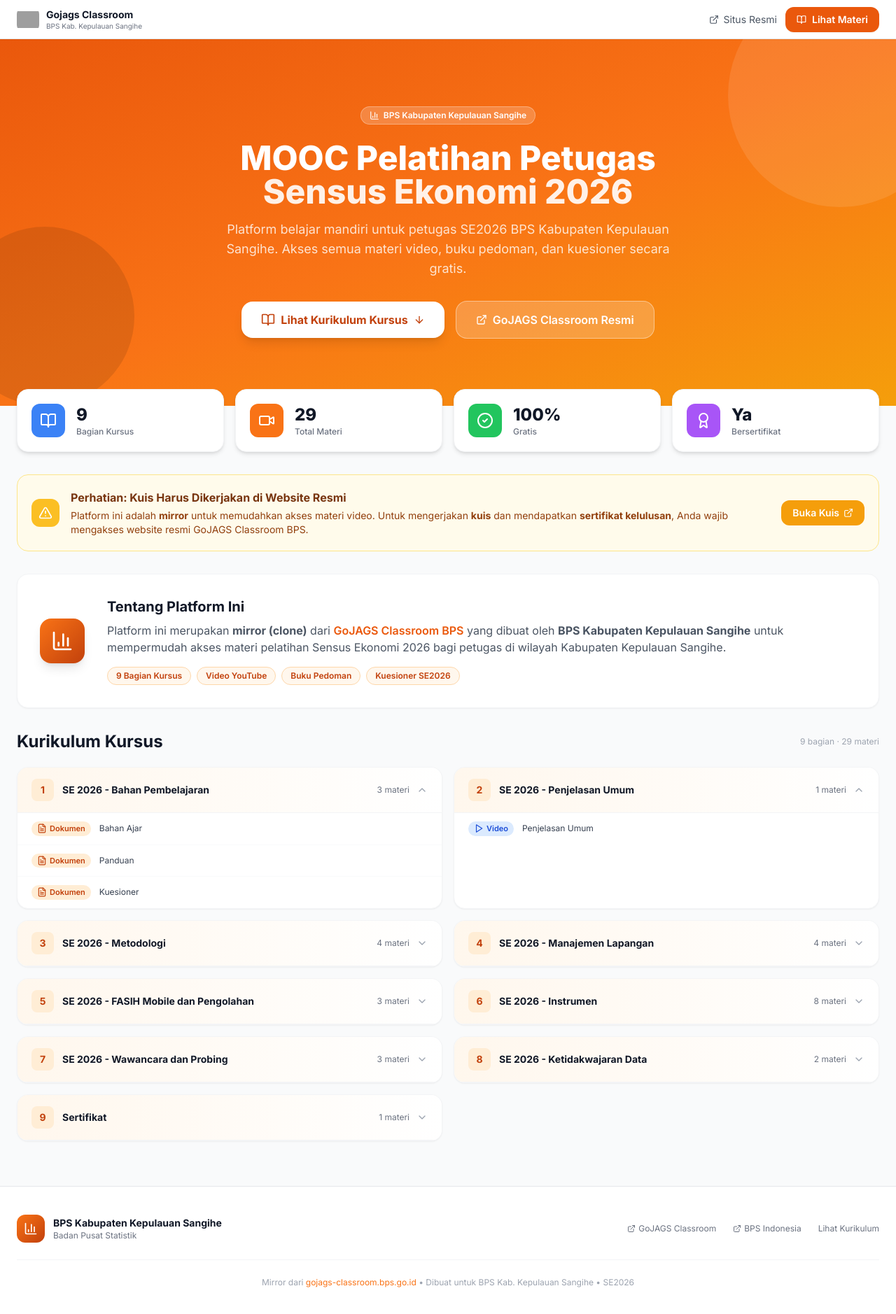
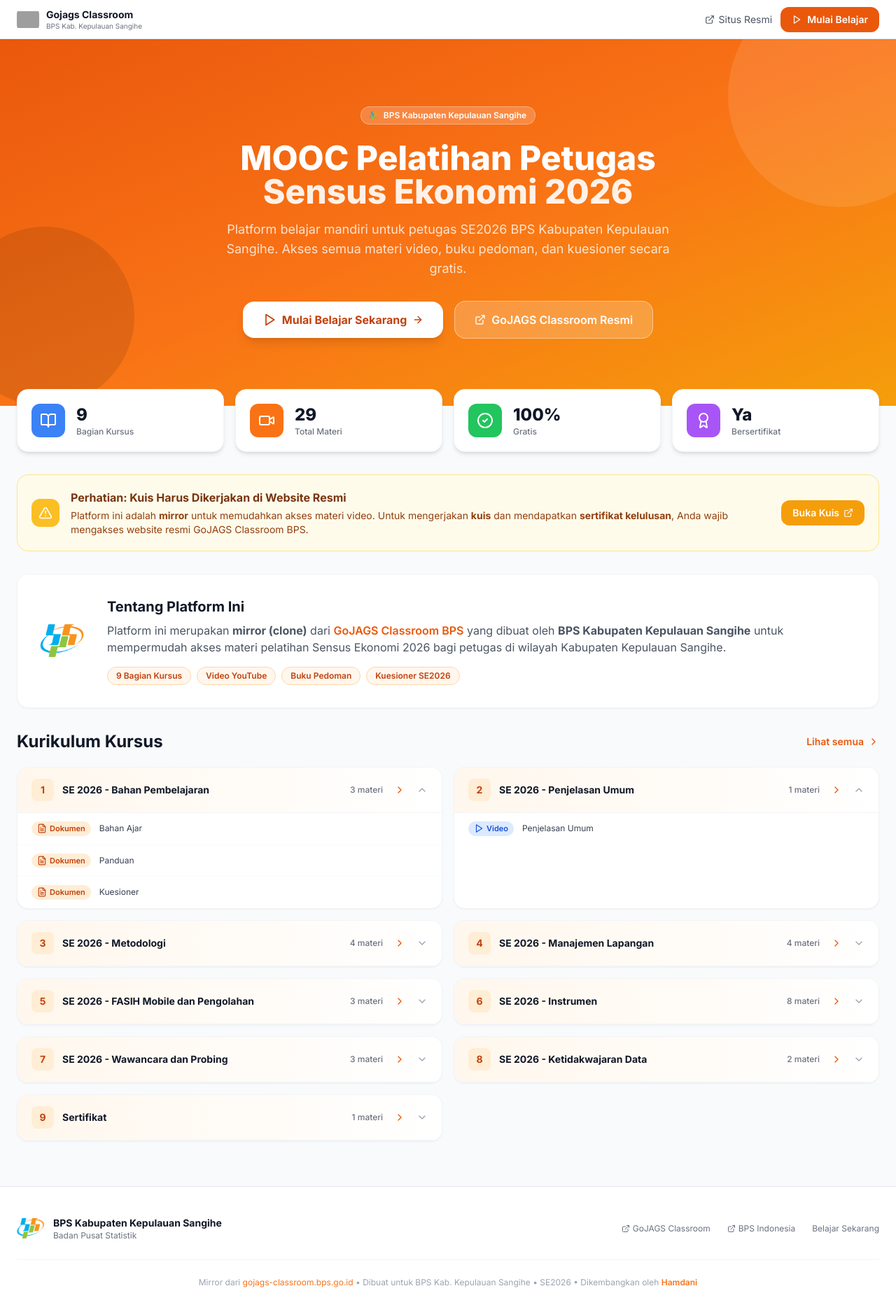
Before and after one commit to danimat15/gojags-se2026-clone, a Next.js app: page / in a window 1280 px wide. Shown: the top 1878 px of the page at 70% size. Built offline with nearby package versions, Linux system fonts and the light colour scheme; grey boxes are pictures that could not be loaded.

Commit message:
Revert "fix: align course data with link_belajar.md and make sidebar closeable on mobile/tablet"
This reverts commit f9ac5c8d8b816a96989994b490b4a66f39685d89.

```diff
--- a/app/page.tsx
+++ b/app/page.tsx
@@ -1,17 +1,21 @@
 "use client";
 
 import { useState } from "react";
+import Link from "next/link";
 import {
   BookOpen,
   Video,
   FileText,
   HelpCircle,
   Award,
-  ArrowDown,
+  ArrowRight,
   AlertTriangle,
   ExternalLink,
+  ChevronRight,
   ChevronDown,
   BarChart3,
+  Users,
+  Clock,
   CheckCircle2,
   Play,
 } from "lucide-react";
@@ -21,7 +25,9 @@
   { label: "Bagian Kursus", value: "9", icon: BookOpen, color: "bg-blue-500" },
   {
     label: "Total Materi",
-    value: String(courseData.sections.reduce((a, s) => a + s.items.length, 0)),
+    value: String(
+      courseData.sections.reduce((a, s) => a + s.items.length, 0)
+    ),
     icon: Video,
     color: "bg-orange-500",
   },
@@ -49,24 +55,24 @@
   return "";
 };
 
-function scrollToKurikulum() {
-  document.getElementById("kurikulum")?.scrollIntoView({ behavior: "smooth" });
-}
+export default function LandingPage() {
+  const [expandedSections, setExpandedSections] = useState<Record<string, boolean>>({
+    "section-1": true,
+    "section-2": true,
+  });
 
-export default function LandingPage() {
-  const [expandedSections, setExpandedSections] = useState<
-    Record<string, boolean>
-  >({ "section-1": true, "section-2": true });
-
-  const toggleSection = (id: string) =>
-    setExpandedSections((prev) => ({ ...prev, [id]: !prev[id] }));
+  const toggleSection = (id: string) => {
+    setExpandedSections((prev) => ({
+      ...prev,
+      [id]: !prev[id],
+    }));
+  };
 
   return (
     <div className="min-h-screen bg-gray-50 dark:bg-slate-950">
       {/* ── Navbar ── */}
       <header className="fixed top-0 inset-x-0 z-50 h-14 bg-white/95 dark:bg-slate-900/95 backdrop-blur border-b border-gray-200 dark:border-slate-800 shadow-sm">
         <div className="max-w-7xl mx-auto h-full px-4 sm:px-6 flex items-center justify-between gap-4">
-          {/* Logo */}
           <div className="flex items-center gap-2.5">
             {/* eslint-disable-next-line @next/next/no-img-element */}
             <img
@@ -87,7 +93,6 @@
             </div>
           </div>
 
-          {/* Right actions */}
           <div className="flex items-center gap-3">
             <a
               href="https://gojags-classroom.bps.go.id/"
@@ -98,15 +103,14 @@
               <ExternalLink className="w-3.5 h-3.5" />
               Situs Resmi
             </a>
-            {/* ← scroll to #kurikulum, bukan navigate ke /course */}
-            <button
-              onClick={scrollToKurikulum}
+            <Link
+              href="/course"
               className="flex items-center gap-2 px-4 py-2 bg-orange-600 hover:bg-orange-700 text-white text-sm font-semibold rounded-xl transition-colors shadow-sm"
             >
-              <BookOpen className="w-3.5 h-3.5" />
-              <span className="hidden sm:inline">Lihat Materi</span>
-              <span className="sm:hidden">Materi</span>
-            </button>
+              <Play className="w-3.5 h-3.5" />
+              <span className="hidden sm:inline">Mulai Belajar</span>
+              <span className="sm:hidden">Belajar</span>
+            </Link>
           </div>
         </div>
       </header>
@@ -114,22 +118,25 @@
       {/* ── Hero ── */}
       <section className="pt-14">
         <div className="relative overflow-hidden bg-gradient-to-br from-orange-600 via-orange-500 to-amber-500">
+          {/* decorative circles */}
           <div className="absolute -top-20 -right-20 w-80 h-80 rounded-full bg-white/10 pointer-events-none" />
           <div className="absolute bottom-0 -left-16 w-64 h-64 rounded-full bg-black/10 pointer-events-none" />
 
           <div className="relative max-w-7xl mx-auto px-4 sm:px-6 py-16 sm:py-24 text-center">
+            {/* badge */}
             <span className="inline-flex items-center gap-1.5 px-3 py-1 rounded-full bg-white/20 text-white text-xs font-semibold mb-6 border border-white/30">
-              <BarChart3 className="w-3.5 h-3.5" />
+              {/* eslint-disable-next-line @next/next/no-img-element */}
+              <img src="/bps-logo.png" alt="BPS Logo" className="w-3.5 h-3.5 object-contain" />
               BPS Kabupaten Kepulauan Sangihe
             </span>
 
-            {/* Judul — hanya teks, tidak ada link navigasi */}
             <h1 className="text-3xl sm:text-4xl lg:text-5xl font-extrabold text-white leading-tight mb-4">
+              <Link href="/course" className="hover:text-orange-100 transition-colors">
                 MOOC Pelatihan Petugas
                 <br className="hidden sm:block" />
                 <span className="text-white/90"> Sensus Ekonomi 2026</span>
+              </Link>
             </h1>
-
             <p className="text-white/80 text-base sm:text-lg max-w-2xl mx-auto leading-relaxed mb-8">
               Platform belajar mandiri untuk petugas SE2026 BPS Kabupaten
               Kepulauan Sangihe. Akses semua materi video, buku pedoman, dan
@@ -137,16 +144,14 @@
             </p>
 
             <div className="flex flex-col sm:flex-row items-center justify-center gap-3 sm:gap-4">
-              {/* ← scroll ke #kurikulum */}
-              <button
-                onClick={scrollToKurikulum}
+              <Link
+                href="/course"
                 className="group flex items-center gap-2 px-7 py-3.5 bg-white text-orange-700 font-bold rounded-2xl shadow-lg hover:shadow-xl hover:bg-orange-50 transition-all duration-200 w-full sm:w-auto justify-center"
               >
-                <BookOpen className="w-5 h-5" />
-                Lihat Kurikulum Kursus
-                <ArrowDown className="w-4 h-4 group-hover:translate-y-1 transition-transform" />
-              </button>
-
+                <Play className="w-5 h-5" />
+                Mulai Belajar Sekarang
+                <ArrowRight className="w-4 h-4 group-hover:translate-x-1 transition-transform" />
+              </Link>
               <a
                 href="https://gojags-classroom.bps.go.id/my-course"
                 target="_blank"
@@ -219,13 +224,16 @@
         </div>
       </section>
 
-      {/* ── About ── */}
+      {/* ── About Clone ── */}
       <section className="max-w-7xl mx-auto px-4 sm:px-6 mt-8">
         <div className="bg-white dark:bg-slate-800 rounded-2xl p-5 sm:p-8 border border-gray-100 dark:border-slate-700 shadow-sm">
           <div className="flex flex-col sm:flex-row items-start sm:items-center gap-5 sm:gap-8">
-            <div className="w-16 h-16 rounded-2xl bg-gradient-to-br from-orange-500 to-orange-700 flex items-center justify-center shadow-lg flex-shrink-0">
-              <BarChart3 className="w-8 h-8 text-white" />
-            </div>
+            {/* eslint-disable-next-line @next/next/no-img-element */}
+            <img
+              src="/bps-logo.png"
+              alt="BPS Logo"
+              className="w-16 h-16 object-contain flex-shrink-0 animate-bounce-subtle"
+            />
             <div className="flex-1">
               <h2 className="text-lg sm:text-xl font-bold text-gray-900 dark:text-white mb-2">
                 Tentang Platform Ini
@@ -260,19 +268,19 @@
         </div>
       </section>
 
-      {/* ── Kurikulum Kursus ── id="kurikulum" untuk scroll target */}
-      <section
-        id="kurikulum"
-        className="max-w-7xl mx-auto px-4 sm:px-6 mt-8 mb-16 scroll-mt-20"
-      >
+      {/* ── Course Curriculum ── */}
+      <section className="max-w-7xl mx-auto px-4 sm:px-6 mt-8 mb-16">
         <div className="flex items-center justify-between mb-5">
           <h2 className="text-xl sm:text-2xl font-bold text-gray-900 dark:text-white">
             Kurikulum Kursus
           </h2>
-          <span className="text-xs text-gray-400 dark:text-gray-500">
-            {courseData.totalSections} bagian ·{" "}
-            {courseData.sections.reduce((a, s) => a + s.items.length, 0)} materi
-          </span>
+          <Link
+            href="/course"
+            className="flex items-center gap-1.5 text-sm text-orange-600 dark:text-orange-400 hover:underline font-semibold"
+          >
+            Lihat semua
+            <ChevronRight className="w-4 h-4" />
+          </Link>
         </div>
 
         <div className="grid grid-cols-1 lg:grid-cols-2 gap-4">
@@ -281,27 +289,35 @@
             return (
               <div
                 key={section.id}
-                className="bg-white dark:bg-slate-800 rounded-2xl border border-gray-100 dark:border-slate-700 shadow-sm overflow-hidden"
+                className="bg-white dark:bg-slate-800 rounded-2xl border border-gray-100 dark:border-slate-700 shadow-sm overflow-hidden transition-all duration-300"
               >
-                {/* Section header — klik untuk expand/collapse */}
+                {/* Section header */}
                 <div
                   onClick={() => toggleSection(section.id)}
-                  className="flex items-center justify-between px-5 py-4 border-b border-gray-100 dark:border-slate-700 bg-gradient-to-r from-orange-50 to-white dark:from-orange-900/10 dark:to-slate-800 hover:from-orange-100/50 dark:hover:from-orange-900/20 transition-all cursor-pointer select-none"
+                  className="group/sec flex items-center justify-between px-5 py-4 border-b border-gray-100 dark:border-slate-700 bg-gradient-to-r from-orange-50 to-white dark:from-orange-900/10 dark:to-slate-800 hover:from-orange-100/50 hover:to-orange-50/10 dark:hover:from-orange-900/20 dark:hover:to-slate-800/80 transition-all cursor-pointer select-none"
                 >
                   <div className="flex items-center gap-3 min-w-0 flex-1">
-                    <div className="w-8 h-8 rounded-lg bg-orange-100 dark:bg-orange-900/30 flex items-center justify-center flex-shrink-0">
+                    <div className="w-8 h-8 rounded-lg bg-orange-100 dark:bg-orange-900/30 flex items-center justify-center flex-shrink-0 group-hover/sec:scale-105 transition-transform">
                       <span className="text-orange-700 dark:text-orange-400 font-bold text-sm">
                         {section.number}
                       </span>
                     </div>
-                    <h3 className="font-bold text-sm text-gray-900 dark:text-white flex-1 min-w-0 truncate">
+                    <h3 className="font-bold text-sm text-gray-900 dark:text-white flex-1 min-w-0 truncate group-hover/sec:text-orange-600 dark:group-hover/sec:text-orange-400 transition-colors">
                       {section.title}
                     </h3>
                   </div>
-                  <div className="flex items-center gap-2.5 flex-shrink-0">
-                    <span className="text-xs text-gray-500 dark:text-gray-400">
+                  <div className="flex items-center gap-3 flex-shrink-0">
+                    <span className="text-xs text-gray-500 dark:text-gray-400 font-medium">
                       {section.items.length} materi
                     </span>
+                    <Link
+                      href={`/course/${section.items[0].id}`}
+                      onClick={(e) => e.stopPropagation()}
+                      className="p-1 rounded-md hover:bg-orange-100 dark:hover:bg-orange-900/40 text-orange-600 dark:text-orange-400 hover:scale-105 transition-all"
+                      title="Mulai bagian ini"
+                    >
+                      <ChevronRight className="w-4 h-4" />
+                    </Link>
                     <ChevronDown
                       className={`w-4 h-4 text-gray-400 transition-transform duration-200 ${
                         isExpanded ? "rotate-180" : ""
@@ -310,13 +326,17 @@
                   </div>
                 </div>
 
-                {/* Items — hanya tampilan, tidak ada link navigasi */}
+                {/* Items */}
                 {isExpanded && (
                   <ul className="divide-y divide-gray-50 dark:divide-slate-700/50">
                     {section.items.map((item) => (
                       <li
                         key={item.id}
-                        className="flex items-center gap-3 px-5 py-3"
+                        className="group/item flex items-center gap-3 px-5 py-3 hover:bg-gray-50 dark:hover:bg-slate-700/30 transition-colors"
+                      >
+                        <Link
+                          href={`/course/${item.id}`}
+                          className="flex items-center gap-3 w-full min-w-0"
                         >
                           <span
                             className={`inline-flex items-center gap-1 px-2 py-0.5 rounded-full text-[11px] font-semibold flex-shrink-0 ${typeBadge(item.type)}`}
@@ -330,21 +350,15 @@
                               ? "Kuis"
                               : "Sertifikat"}
                           </span>
-                        <span className="text-xs text-gray-700 dark:text-gray-300 flex-1 min-w-0 truncate">
+                          <span className="text-xs text-gray-700 dark:text-gray-300 flex-1 min-w-0 truncate group-hover/item:text-orange-600 dark:group-hover/item:text-orange-400 transition-colors">
                             {item.title}
                           </span>
-                        {item.isExternal && (
-                          <a
-                            href={item.url}
-                            target="_blank"
-                            rel="noreferrer"
-                            onClick={(e) => e.stopPropagation()}
-                            title="Buka di site resmi"
-                            className="flex-shrink-0 text-gray-400 hover:text-orange-500 transition-colors"
-                          >
-                            <ExternalLink className="w-3 h-3" />
-                          </a>
+                          {item.isExternal ? (
+                            <ExternalLink className="w-3 h-3 text-gray-400 flex-shrink-0" />
+                          ) : (
+                            <ChevronRight className="w-3 h-3 text-gray-400 opacity-0 group-hover/item:opacity-100 group-hover/item:translate-x-0.5 transition-all flex-shrink-0" />
                           )}
+                        </Link>
                       </li>
                     ))}
                   </ul>
@@ -360,9 +374,12 @@
         <div className="max-w-7xl mx-auto px-4 sm:px-6 py-8 sm:py-10">
           <div className="flex flex-col sm:flex-row items-start sm:items-center justify-between gap-6">
             <div className="flex items-center gap-3">
-              <div className="w-10 h-10 rounded-xl bg-gradient-to-br from-orange-500 to-orange-700 flex items-center justify-center">
-                <BarChart3 className="w-5 h-5 text-white" />
-              </div>
+              {/* eslint-disable-next-line @next/next/no-img-element */}
+              <img
+                src="/bps-logo.png"
+                alt="BPS Logo"
+                className="w-10 h-10 object-contain"
+              />
               <div>
                 <p className="font-bold text-gray-900 dark:text-white text-sm">
                   BPS Kabupaten Kepulauan Sangihe
@@ -389,13 +406,12 @@
               >
                 <ExternalLink className="w-3 h-3" /> BPS Indonesia
               </a>
-              {/* ← scroll ke kurikulum, bukan navigate */}
-              <button
-                onClick={scrollToKurikulum}
-                className="hover:text-orange-600 dark:hover:text-orange-400 transition-colors text-left"
+              <Link
+                href="/course"
+                className="hover:text-orange-600 dark:hover:text-orange-400 transition-colors"
               >
-                Lihat Kurikulum
-              </button>
+                Belajar Sekarang
+              </Link>
             </div>
           </div>
           <div className="mt-6 pt-6 border-t border-gray-100 dark:border-slate-800 text-center">
@@ -409,7 +425,7 @@
               >
                 gojags-classroom.bps.go.id
               </a>{" "}
-              • Dibuat untuk BPS Kab. Kepulauan Sangihe • SE2026
+              • Dibuat untuk BPS Kab. Kepulauan Sangihe • SE2026 • Dikembangkan oleh <a href="https://hamdani-portfolio.vercel.app/" target="_blank" rel="noreferrer" className="text-orange-500 hover:underline font-semibold">Hamdani</a>
             </p>
           </div>
         </div>
```
Lines whose indentation alone changed are shown as unchanged.
